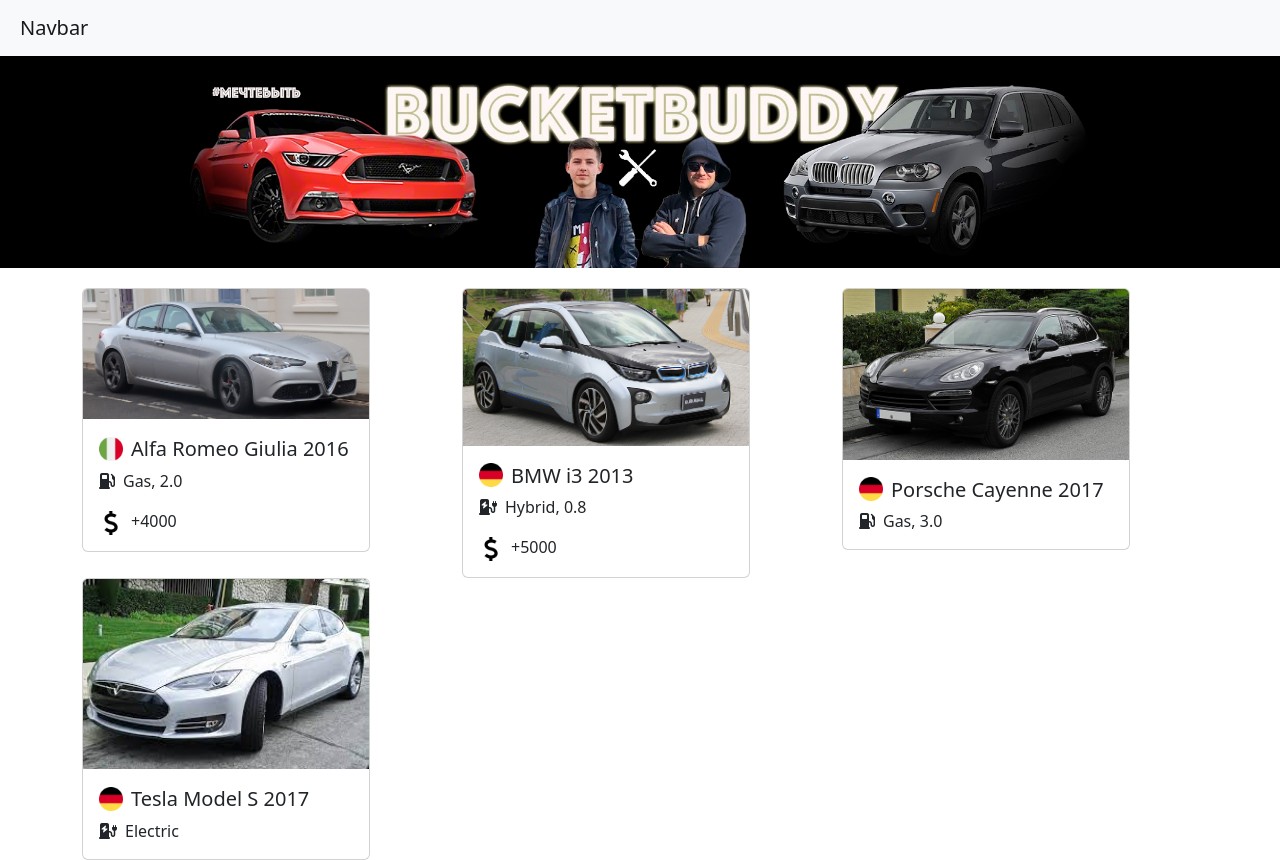
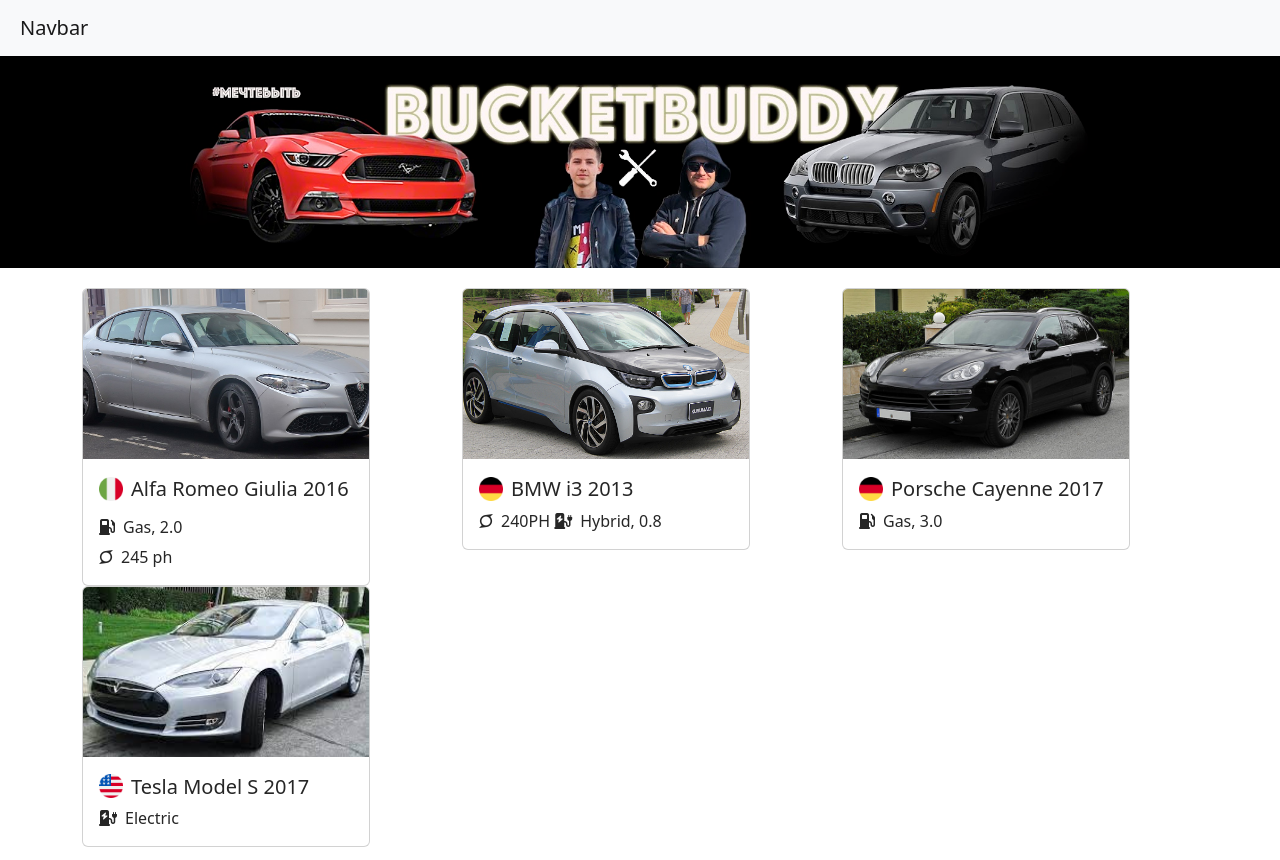
Before and after one commit to stas-dubina/piecars, a plain HTML site: page index.html in a window 1280 px wide. Drawn offline with nearby package versions, Linux system fonts and the light colour scheme.

Commit message:
update card description

```diff
--- a/index.html
+++ b/index.html
@@ -31,6 +31,25 @@
   .pl-1 {
     padding-left: 8px !important;
   }
+  body {
+    color: #262626;
+  }
+  .card-text-item-text {
+    padding-left: 8px !important;
+  }
+
+  .card-text-item-list {
+    padding-top: 6px !important;
+  }
+
+  .list-unstyled {
+    margin-bottom: 0px !important;
+  }
+
+  .card-img-top {
+    height: 170px !important;
+    object-fit: cover;
+  }
 </style>
 <body>
   <nav class="navbar navbar-expand-lg navbar-light bg-light">
@@ -51,8 +70,14 @@
           <img class="card-img-top" src="image/cars/alfa-romeo-giulia.jpg" alt="Card image cap">
           <div class="card-body">
             <h5 class="card-title"><img class="country-icon" src="image/flags/italy.png"/><span class="align-middle">Alfa Romeo Giulia 2016</span></h5>
-            <p class="card-text"><i class="fa-solid fa-gas-pump"></i><span class="pl-1">Gas, 2.0</span></p>
-            <p class="card-text"><img class="car-parts" src="image/icons/dollar.png"/>+4000</p>
+            <ul class="list-unstyled">
+              <li class="card-text-item-list">
+                <i class="fa-solid fa-gas-pump"></i><span class="card-text-item-text">Gas, 2.0</span>
+              </li>
+              <li class="card-text-item-list">
+                <i class="fa-brands fa-superpowers"></i><span class="card-text-item-text">245 ph</span>
+              </li>
+            </ul>
           </div>
         </div>
       </div>
@@ -61,8 +86,11 @@
           <img class="card-img-top" src="image/cars/i3.jpg" alt="Card image cap">
           <div class="card-body">
             <h5 class="card-title"><img class="country-icon" src="image/flags/germany.png"/><span class="align-middle">BMW i3 2013</span></h5>
-            <p class="card-text"><i class="fa-solid fa-charging-station"></i><span class="pl-1">Hybrid, 0.8</span></p>
-            <p class="card-text"><img class="car-parts" src="image/icons/dollar.png"/>+5000</p>
+            <p class="card-text">
+              <i class="fa-brands fa-superpowers"></i><span class="pl-1">240PH</span>
+              <i class="fa-solid fa-charging-station"></i><span class="pl-1">Hybrid, 0.8</span>
+            </p>
+            <!-- p class="card-text"><img class="car-parts" src="image/icons/dollar.png"/>+5000</p -->
           </div>
         </div>
       </div>
@@ -79,7 +107,7 @@
         <div class="card" style="width: 18rem;">
           <img class="card-img-top" src="image/cars/tesla.jpg" alt="Card image cap">
           <div class="card-body">
-            <h5 class="card-title"><img class="country-icon" src="image/flags/germany.png"/><span class="align-middle">Tesla Model S 2017</span></h5>
+            <h5 class="card-title"><img class="country-icon" src="image/flags/usa.png"/><span class="align-middle">Tesla Model S 2017</span></h5>
             <p class="card-text"><i class="fa-solid fa-charging-station"></i><span class="pl-1">Electric</span></p>
           </div>
         </div>
```
